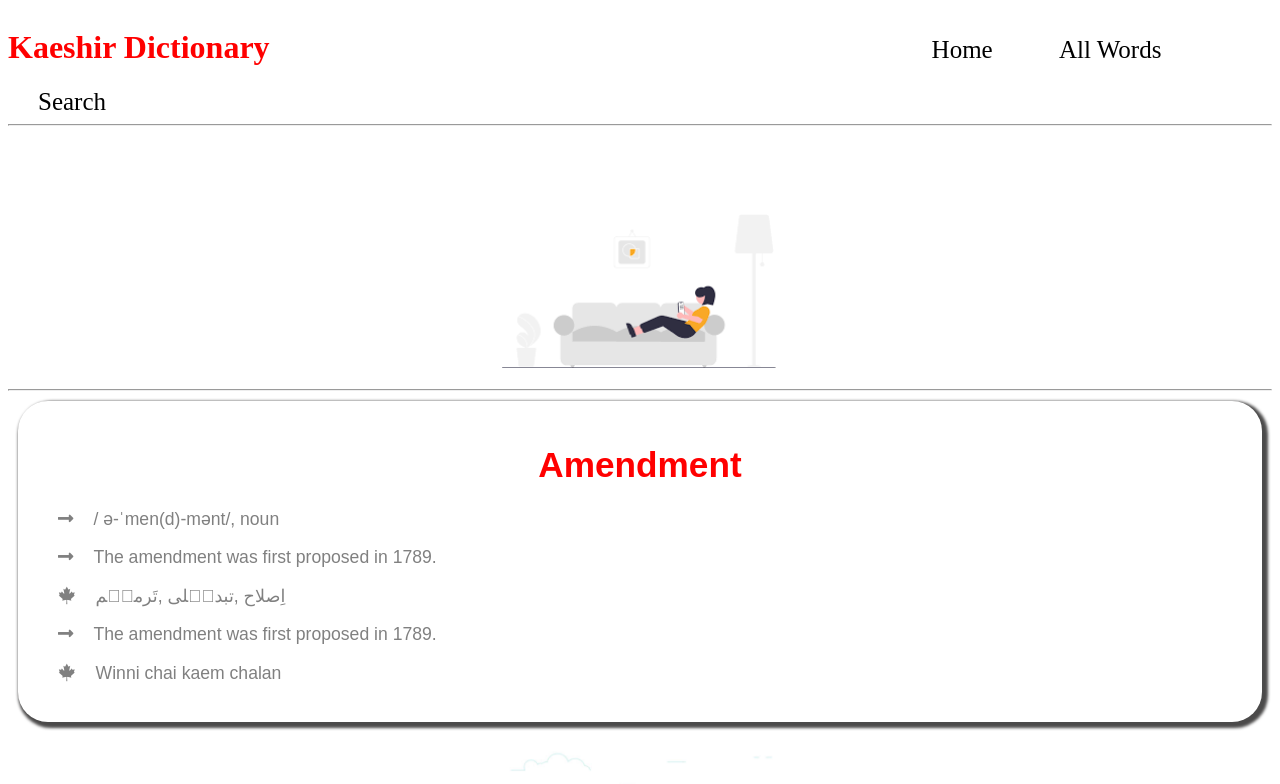
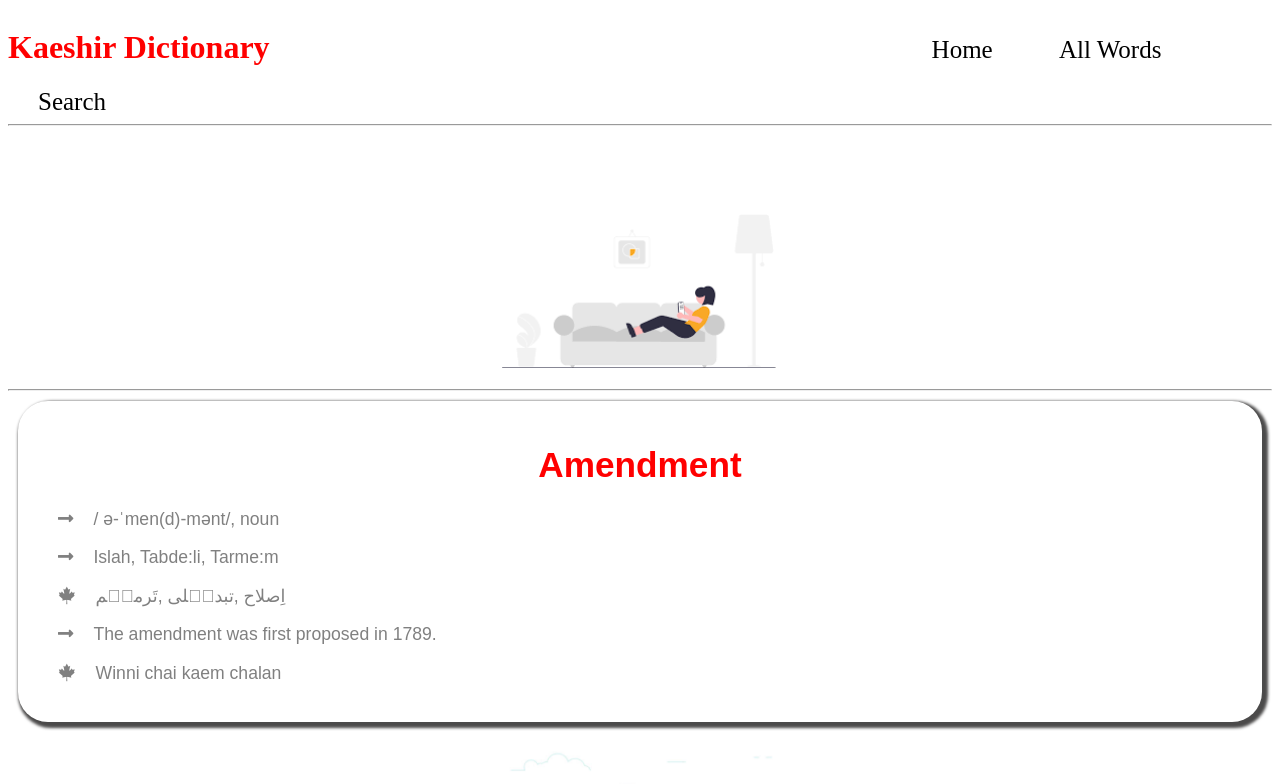
Before and after one commit to mudasirpandith/Kaeshir-Dictionary, a React (Create React App) app: page /search/1 in a window 1280 px wide. Shown: the top 784 px of the page. Built offline with nearby package versions, Linux system fonts and the light colour scheme.

Commit message:
Update word.jsx

```diff
--- a/src/components/word.jsx
+++ b/src/components/word.jsx
@@ -32,7 +32,7 @@ export default function Word() {
                 id={index}
                 title={val.title}
                 pos={val.pos}
-                englishMeaning={val.englishExample}
+                englishMeaning={val.englishMeaning}
                 kashmiriMeaning={val.kashmiriMeaning}
                 englishExample={val.englishExample}
                 kashmiriExample={val.kashmiriExample}
```
